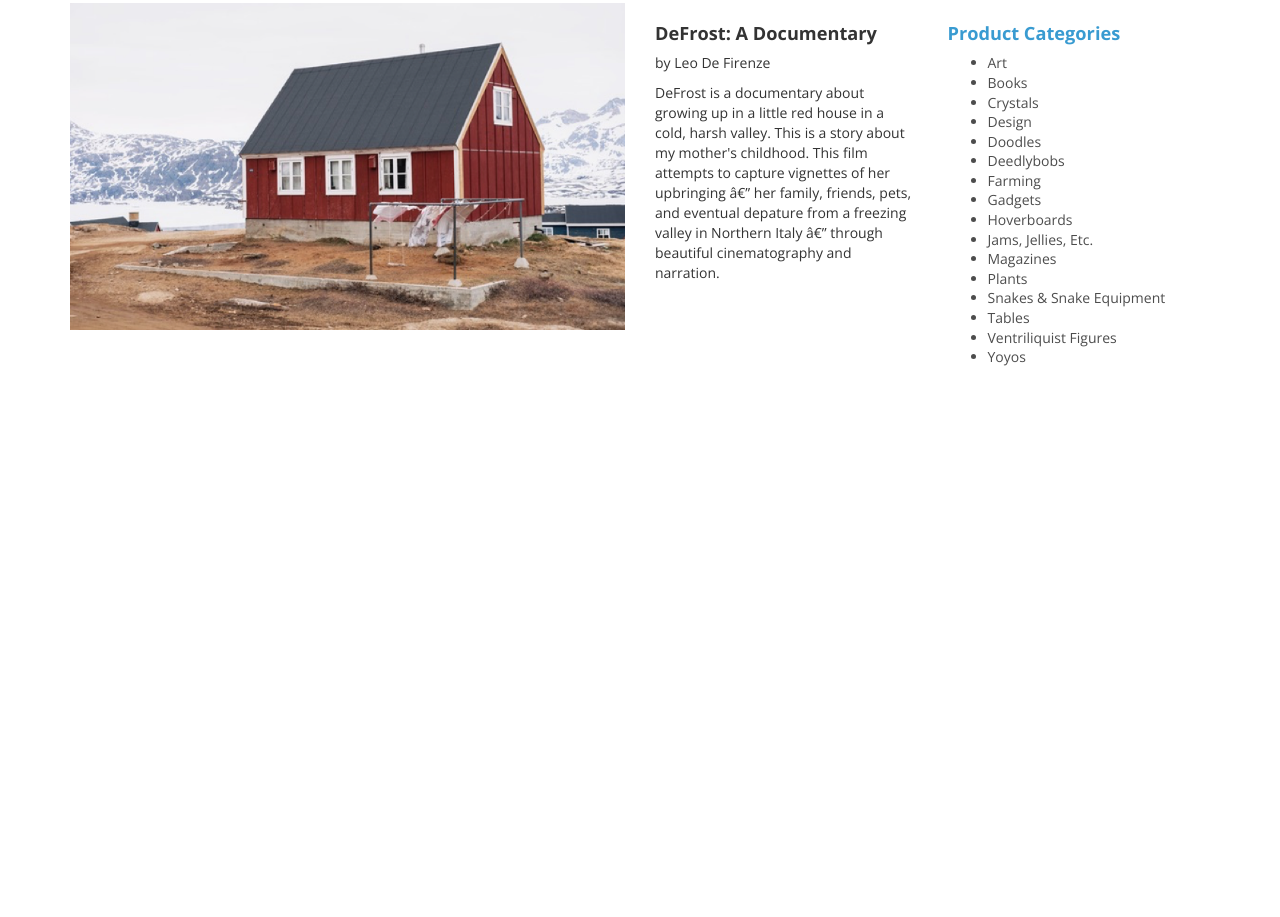
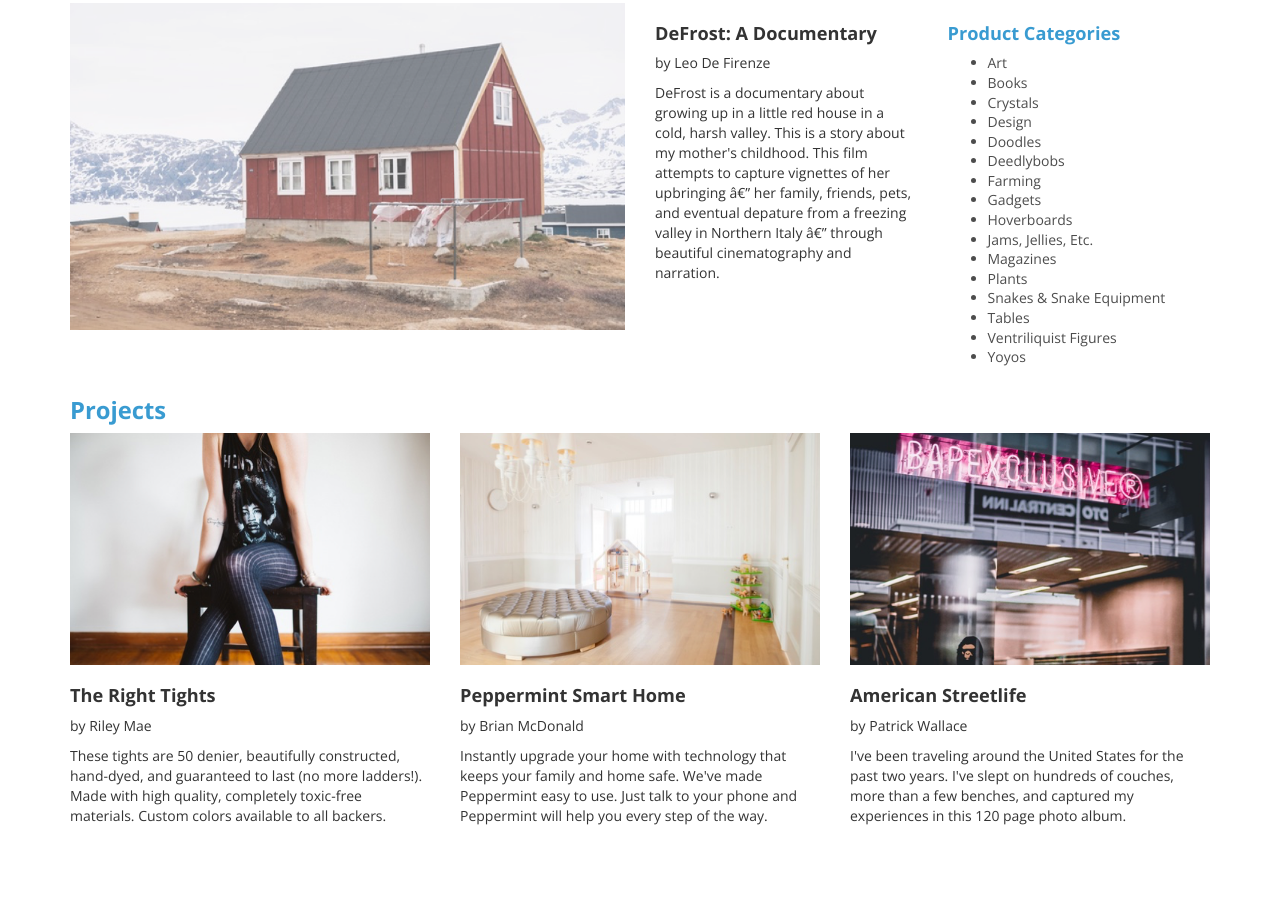
Before and after one commit to salcrom/Jumpstart, a plain HTML site: page index.html in a window 1280 px wide. Shown: the part 801-1718 px from the top of the page. Before the commit the page ends 1178 px from the top, so only its background shows below. Drawn offline with nearby package versions, Linux system fonts and the light colour scheme.

Commit message:
Projects terminado

```diff
--- a/index.html
+++ b/index.html
@@ -76,9 +76,30 @@
 		</div>
 	</div>
 
-	<div class="container">
+	<div class="container" id="">
 		<div class="row">
+			<h2 id="title">Projects</h2>
+		</div>
 
+		<div class="row" id="Projects">
+			<div class="col-xs-12 col-md-4 col-lg-4">
+				<img src="resources/images/project1.png" alt="project1">
+				<h3>The Right Tights</h3>
+				<p>by Riley Mae</p>
+				<p>These tights are 50 denier, beautifully constructed, hand-dyed, and guaranteed to last (no more ladders!). Made with high quality, completely toxic-free materials. Custom colors available to all backers.</p>
+			</div>
+			<div class="col-xs-12 col-md-4 col-lg-4">
+				<img src="resources/images/project2.png" alt="project2">
+				<h3>Peppermint Smart Home</h3>
+				<p>by Brian McDonald</p>
+				<p>Instantly upgrade your home with technology that keeps your family and home safe. We've made Peppermint easy to use. Just talk to your phone and Peppermint will help you every step of the way.</p>
+			</div>
+			<div class="col-xs-12 col-md-4 col-lg-4">
+				<img src="resources/images/project3.png" alt="project3">
+				<h3>American Streetlife</h3>
+				<p>by Patrick Wallace</p>
+				<p>I've been traveling around the United States for the past two years. I've slept on hundreds of couches, more than a few benches, and captured my experiences in this 120 page photo album.</p>
+			</div>
 		</div>
 	</div>
 
--- a/resources/css/style.css
+++ b/resources/css/style.css
@@ -102,6 +102,10 @@ h3 {
 	color: #399bd1;
 }
 
+.image-container {
+	opacity: 0.7;
+}
+
 img {
 	width: 100%;
 }
@@ -112,3 +116,11 @@ li {
 }
 
 /*-- PROJECTS --*/
+
+#Projects{
+	padding: 0 0 5.85rem 0;
+}
+
+#title {
+	padding-left: 15px;
+}
```
